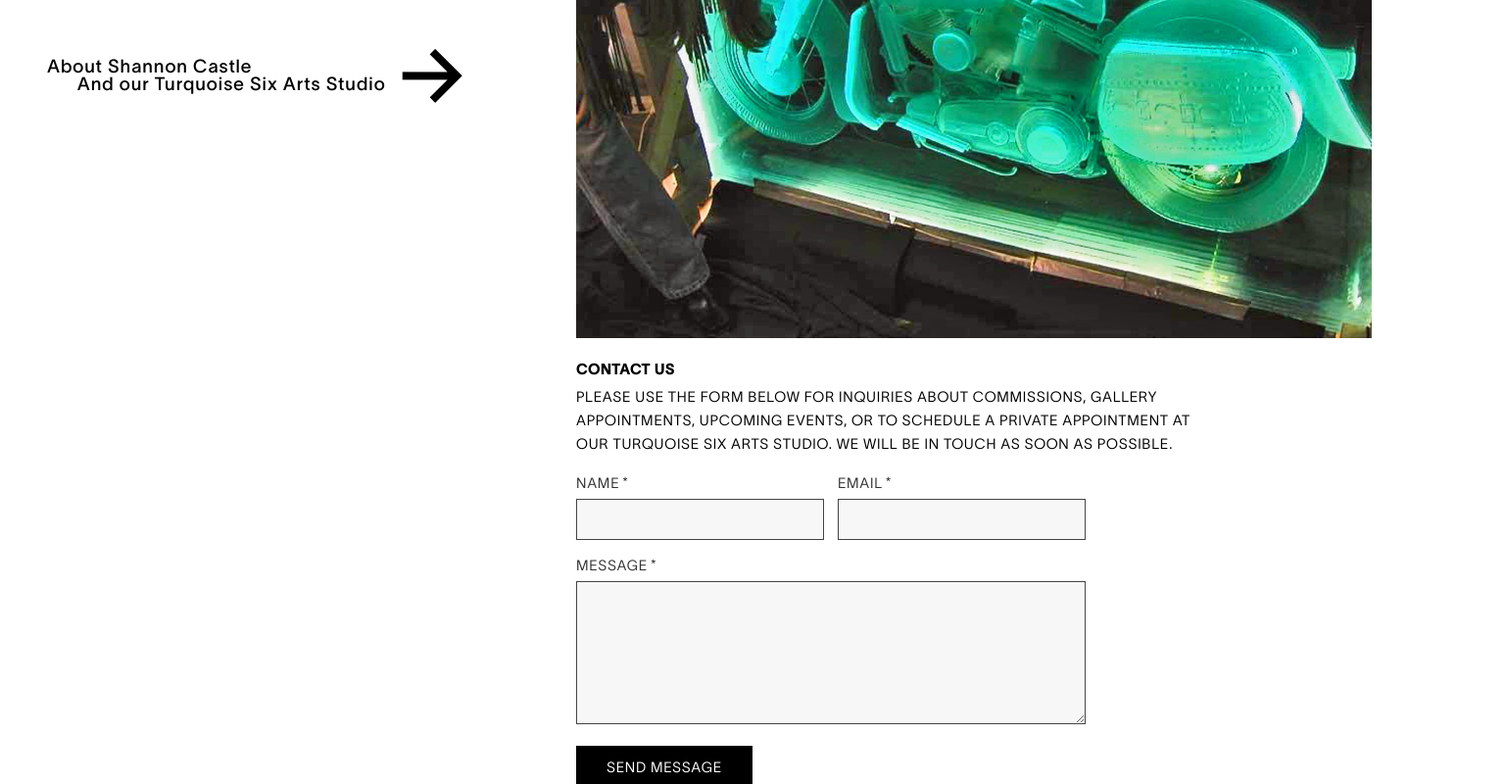
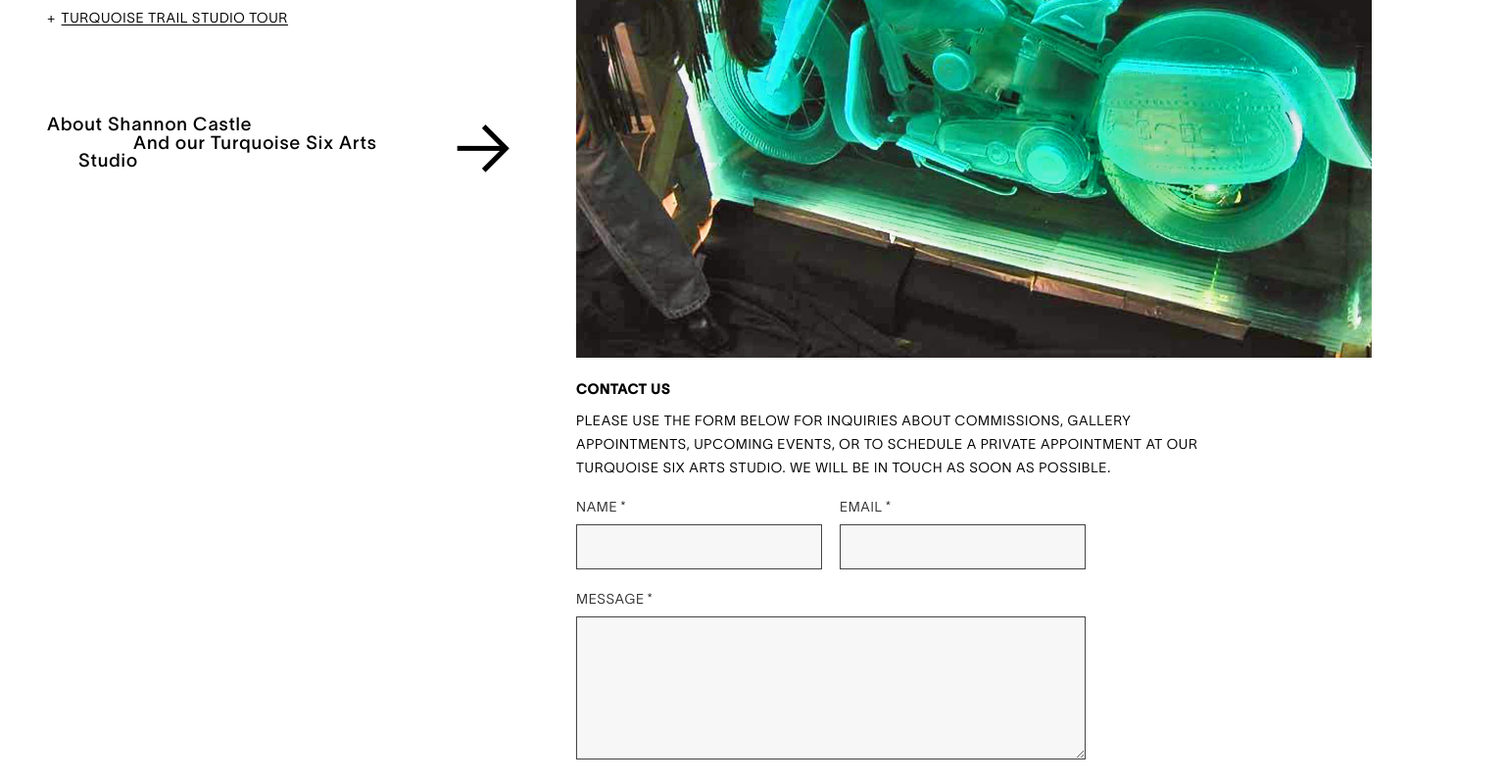
Before and after one commit to annacliogalea1/shannoncastleart-site, a plain HTML site: page contact.html in a window 1536 px wide. Shown: the part 360-1160 px from the top of the page at 98% size. Drawn offline with Linux system fonts and the light colour scheme; files whose address does not match are found by name; a web font is replaced by a local one.

Commit message:
changed font from pt to px, added 1440 override

```diff
--- /dev/null
+++ b/contact-1440-override.css
@@ -0,0 +1,105 @@
+/* 1440-override.css */
+
+@media (min-width: 1440px) {
+  body {
+    font-size: 14px;
+    line-height: 24px;
+  }
+
+  main.contact-layout {
+    width: 1440px;
+    grid-template-columns: 480px 1fr;
+    gap: 60px;
+    padding: 60px 0;
+  }
+
+  .studio-title {
+    font-size: 36px;
+    line-height: 36px;
+    margin-bottom: 24px;
+  }
+
+  .studio-info,
+  .studio-links li,
+  .contact-us-block p,
+  .form-field label,
+  .contact-form input,
+  .contact-form textarea {
+    font-size: 14px;
+    line-height: 24px;
+  }
+
+  .studio-links li {
+    margin: 8px 0;
+  }
+
+  .about-heading {
+    font-size: 16px;
+    line-height: 24px;
+    font-weight: 400;
+  }
+
+  .indent-line {
+    display: inline-block;
+    padding-left: 32px;
+  }
+
+  .studio-arrow {
+    font-size: 72px;
+    line-height: 72px;
+    font-weight: 300;
+    transform: translateY(4px);
+  }
+
+  .contact-image {
+    max-width: 812px;
+    margin-bottom: 20px;
+  }
+
+  .contact-us-block h3 {
+    font-size: 14px;
+    line-height: 24px;
+    font-weight: 750;
+    margin-bottom: 8px;
+  }
+
+  .contact-form {
+    max-width: 520px;
+    gap: 18px;
+    padding: 0;
+  }
+
+  .contact-form-row {
+    gap: 18px;
+  }
+
+  .form-field label {
+    margin-bottom: 6px;
+  }
+
+  .contact-form input,
+  .contact-form textarea {
+    padding: 10px;
+  }
+
+  .contact-form textarea {
+    height: 146px;
+  }
+
+  .contact-form button {
+    width: 180px;
+    padding: 12px 16px;
+    font-size: 14px;
+    line-height: 24px;
+    font-weight: 500;
+    margin-top: 12px;
+    text-transform: uppercase;
+  }
+
+  #confirmation-message {
+    font-size: 16px;
+    line-height: 24px;
+    font-weight: 750;
+    margin-top: 18px;
+  }
+}
--- a/contact.html
+++ b/contact.html
@@ -5,7 +5,7 @@
   <meta name="viewport" content="width=device-width, initial-scale=1.0" />
   <title>Overview | Shannon Castle</title>
   <link rel="stylesheet" href="style.css" />
-  <link rel="stylesheet" href="1440-overrides.css">
+  <link rel="stylesheet" href="contact-1440-override.css" />
   <script defer src="script.js"></script>
 </head>
 <body>
@@ -40,8 +40,8 @@
     <section class="contact-left">
       <h2 class="studio-title">
         <span class="title-line italic-550">Turquoise</span><br />
+        <span class="title-line italic-750">Six</span>
         <span class="title-line italic-550">Arts</span>
-        <span class="title-line italic-750">Six</span>
       </h2>
 
       <div class="studio-info">
@@ -57,7 +57,10 @@
       </div>
 
       <div class="studio-about">
-        <p class="about-heading">About Shannon Castle<br />&nbsp;&nbsp;&nbsp;&nbsp;&nbsp;&nbsp;And our Turquoise Six Arts Studio</p>
+        <p class="about-heading">
+            About Shannon Castle<br />
+            <span class="indent-line">And our Turquoise Six Arts Studio</span>
+        </p>
         <div class="studio-arrow">→</div>
       </div>
     </section>
--- a/style.css
+++ b/style.css
@@ -1473,7 +1473,7 @@ main.contact-layout {
   }
 
   .studio-about {
-    margin-top: 60px;
+    margin-top: 80px;
     gap: 12px;
   }
 
@@ -1564,3 +1564,8 @@ main.contact-layout {
     width: 1440px;
   }
 }
+
+.about-heading .indent-line {
+  display: inline-block;
+  text-indent: 3em;  /* or adjust to 2.5em if needed */
+}
```
